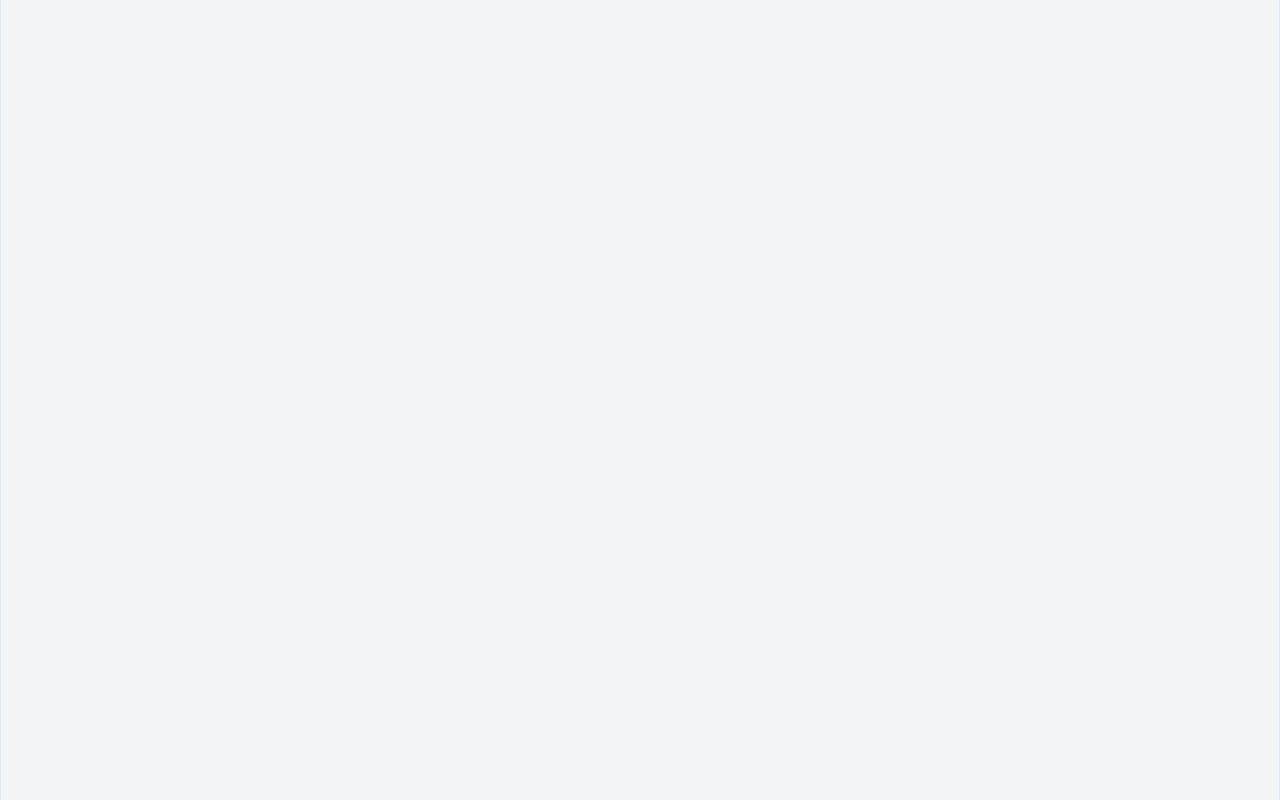
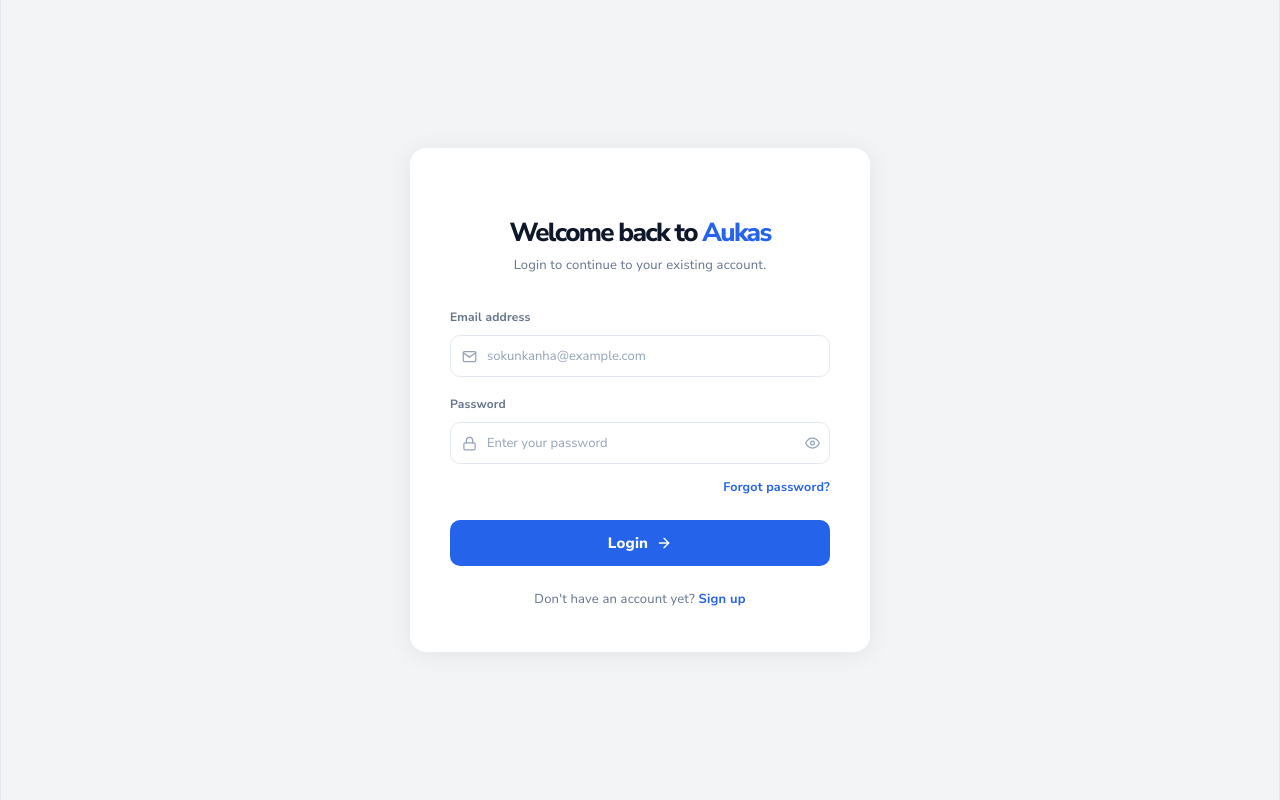
Before and after one commit to so-dawg/Aukas, a React (Vite) app in the folder frontend/: page /login in a window 1280 px wide. Before the commit this address had no page. Built offline with nearby package versions, Linux system fonts and the light colour scheme.

Commit message:
create login pages and update sign up page

```diff
--- a/frontend/src/App.jsx
+++ b/frontend/src/App.jsx
@@ -4,11 +4,13 @@
 
 import Home from "./pages/Home";
 import Signup from "./pages/Signup";
+import Login from "./pages/Login";
 import About from "./pages/About";
 import Contact from "./pages/Contact";
 import Opportunities from "./pages/Opportunities";
 import OpportunityDetail from "./pages/OpportunityDetail";
 import Footer from "./components/layout/Footer";
+import Navbar from "./components/layout/Navbar";
 
 function App() {
   return (
@@ -26,6 +28,7 @@
               }
             />
             <Route path="/signup" element={<Signup />} />
+            <Route path="/login" element={<Login />} />
             <Route
               path="/about"
               element={
--- /dev/null
+++ b/frontend/src/pages/Login.css
@@ -0,0 +1,200 @@
+:root {
+  --bg: #f3f4f6;
+  --surface: #ffffff;
+
+  --text: #0f172a;
+  --muted: #64748b;
+  --soft: #94a3b8;
+
+  --border: #e2e8f0;
+
+  --primary: #2563eb;
+  --primary-dark: #1d4ed8;
+
+  --accent: #e8edfb;
+}
+
+* {
+  margin: 0;
+  padding: 0;
+  box-sizing: border-box;
+  font-family: "Nunito Sans", sans-serif;
+}
+
+body {
+  background: var(--bg);
+}
+
+.page {
+  min-height: 100vh;
+  display: flex;
+  align-items: center;
+  justify-content: center;
+  padding: 40px 16px;
+}
+
+.card {
+  width: 100%;
+  max-width: 460px;
+  background: var(--surface);
+  border-radius: 16px;
+  padding: 40px;
+  box-shadow: 0 2px 24px rgba(0, 0, 0, 0.07);
+}
+
+/* Typography */
+.title {
+  font-size: 26px;
+  font-weight: 800;
+  color: var(--text);
+  margin-bottom: 6px;
+}
+
+.title span {
+  color: var(--primary);
+}
+
+.subtitle {
+  font-size: 13px;
+  color: var(--muted);
+  margin-bottom: 26px;
+}
+
+/* Field */
+.field {
+  margin-bottom: 14px;
+}
+
+.label {
+  display: block;
+  font-size: 12px;
+  font-weight: 700;
+  color: var(--muted);
+  margin-bottom: 5px;
+}
+
+/* Input */
+.inputWrapper {
+  position: relative;
+  display: flex;
+  align-items: center;
+}
+
+.inputIcon {
+  position: absolute;
+  left: 12px;
+  color: var(--soft);
+  display: flex;
+  align-items: center;
+  pointer-events: none;
+}
+
+.input {
+  width: 100%;
+  padding: 11px 13px;
+  border: 1.5px solid var(--border);
+  border-radius: 10px;
+  font-size: 13px;
+  color: var(--text);
+  background: var(--surface);
+  transition: border-color 0.15s;
+}
+
+.input::placeholder {
+  color: var(--soft);
+}
+
+.input:focus {
+  border-color: var(--primary);
+  outline: none;
+}
+
+.inputWithIcon {
+  padding-left: 36px;
+}
+
+.inputPaddingRight {
+  padding-right: 40px;
+}
+
+/* Toggle password */
+.toggleBtn {
+  position: absolute;
+  right: 10px;
+  border: none;
+  background: none;
+  cursor: pointer;
+  color: var(--soft);
+  display: flex;
+  align-items: center;
+  padding: 0;
+  transition: color 0.15s;
+}
+
+.toggleBtn:hover {
+  color: var(--text);
+}
+
+/* Forgot password */
+.forgotRow {
+  display: flex;
+  justify-content: flex-end;
+  margin-bottom: 20px;
+  margin-top: -4px;
+}
+
+.forgotLink {
+  font-size: 12.5px;
+  font-weight: 700;
+  color: var(--primary);
+  text-decoration: none;
+}
+
+.forgotLink:hover {
+  text-decoration: underline;
+}
+
+/* Submit */
+.submitBtn {
+  width: 100%;
+  padding: 13px;
+  border: none;
+  background: var(--primary);
+  color: #fff;
+  font-size: 15px;
+  font-weight: 800;
+  border-radius: 10px;
+  cursor: pointer;
+  display: flex;
+  align-items: center;
+  justify-content: center;
+  gap: 8px;
+  transition: background 0.15s, transform 0.1s;
+  letter-spacing: 0.01em;
+}
+
+.submitBtn:hover {
+  background: var(--primary-dark);
+}
+
+.submitBtn:active {
+  transform: scale(0.98);
+}
+
+/* Sign up row */
+.signinRow {
+  text-align: center;
+  font-size: 13px;
+  color: var(--muted);
+  margin-top: 20px;
+}
+
+.signinRow a {
+  color: var(--primary);
+  font-weight: 700;
+  text-decoration: none;
+}
+
+.signinRow a:hover {
+  text-decoration: underline;
+}
--- /dev/null
+++ b/frontend/src/pages/Login.jsx
@@ -0,0 +1,82 @@
+import { useState } from "react";
+import { Link } from "react-router-dom";
+import { FiMail, FiLock, FiEye, FiEyeOff, FiArrowRight } from "react-icons/fi";
+import "./Login.css";
+
+function Label({ children }) {
+  return <label className="label">{children}</label>;
+}
+
+function PasswordField({ id, label, value, onChange }) {
+  const [show, setShow] = useState(false);
+
+  return (
+    <div className="field">
+      <Label>{label}</Label>
+      <div className="inputWrapper">
+        <span className="inputIcon"><FiLock size={15} /></span>
+        <input
+          id={id}
+          type={show ? "text" : "password"}
+          placeholder="Enter your password"
+          value={value}
+          onChange={onChange}
+          className="input inputWithIcon inputPaddingRight"
+        />
+        <button type="button" onClick={() => setShow(!show)} className="toggleBtn">
+          {show ? <FiEyeOff size={15} /> : <FiEye size={15} />}
+        </button>
+      </div>
+    </div>
+  );
+}
+
+export default function Login() {
+  const [email, setEmail] = useState("");
+  const [password, setPassword] = useState("");
+
+  return (
+    <div className="page">
+      <div className="card">
+        <h1 className="title">
+          Welcome back to <span>Aukas</span>
+        </h1>
+        <p className="subtitle">Login to continue to your existing account.</p>
+
+        <div className="field">
+          <Label>Email address</Label>
+          <div className="inputWrapper">
+            <span className="inputIcon"><FiMail size={15} /></span>
+            <input
+              id="email"
+              type="email"
+              placeholder="sokunkanha@example.com"
+              value={email}
+              onChange={(e) => setEmail(e.target.value)}
+              className="input inputWithIcon"
+            />
+          </div>
+        </div>
+
+        <PasswordField
+          id="password"
+          label="Password"
+          value={password}
+          onChange={(e) => setPassword(e.target.value)}
+        />
+
+        <div className="forgotRow">
+          <a href="#" className="forgotLink">Forgot password?</a>
+        </div>
+
+        <button className="submitBtn">
+          Login <FiArrowRight size={16} />
+        </button>
+
+        <p className="signinRow">
+          Don't have an account yet? <Link to="/signup">Sign up</Link>
+        </p>
+      </div>
+    </div>
+  );
+}
--- a/frontend/src/pages/Signup.jsx
+++ b/frontend/src/pages/Signup.jsx
@@ -1,4 +1,4 @@
-import { useSearchParams } from "react-router-dom";
+import { Link } from "react-router-dom";
 import { useState } from "react";
 import {
   FiEye,
@@ -308,7 +308,7 @@
         </p>
 
         <p className="signinRow">
-          Already have an account? <a href="#">login</a>
+          Already have an account? <Link to="/login">Login</Link>
         </p>
       </div>
     </div>
```
